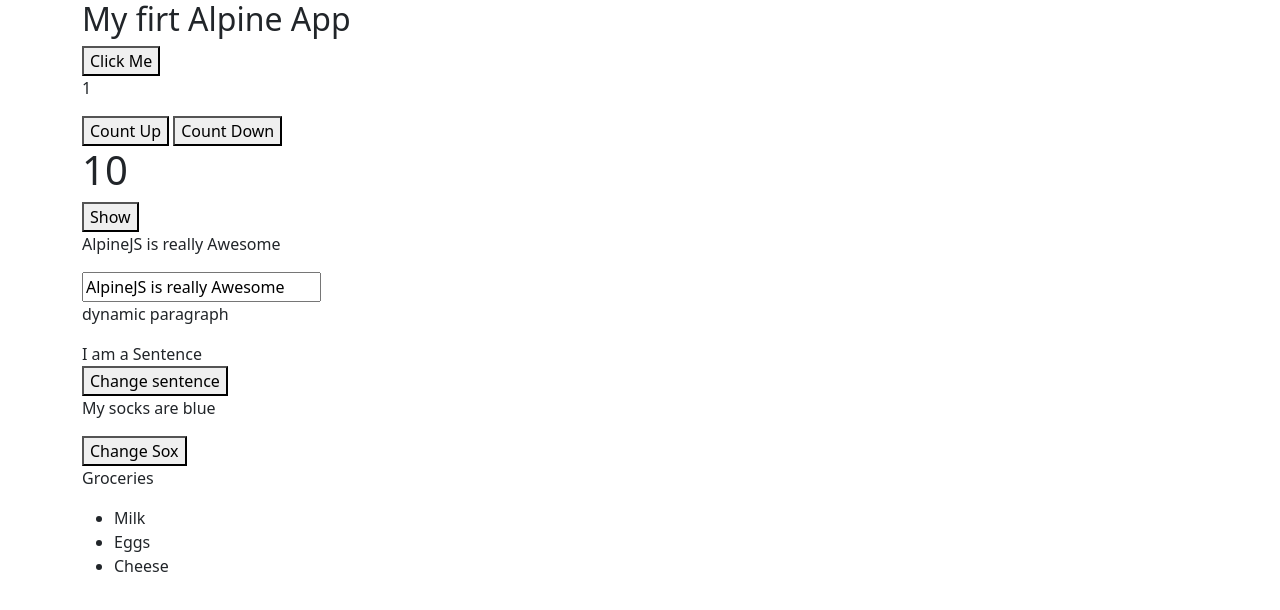
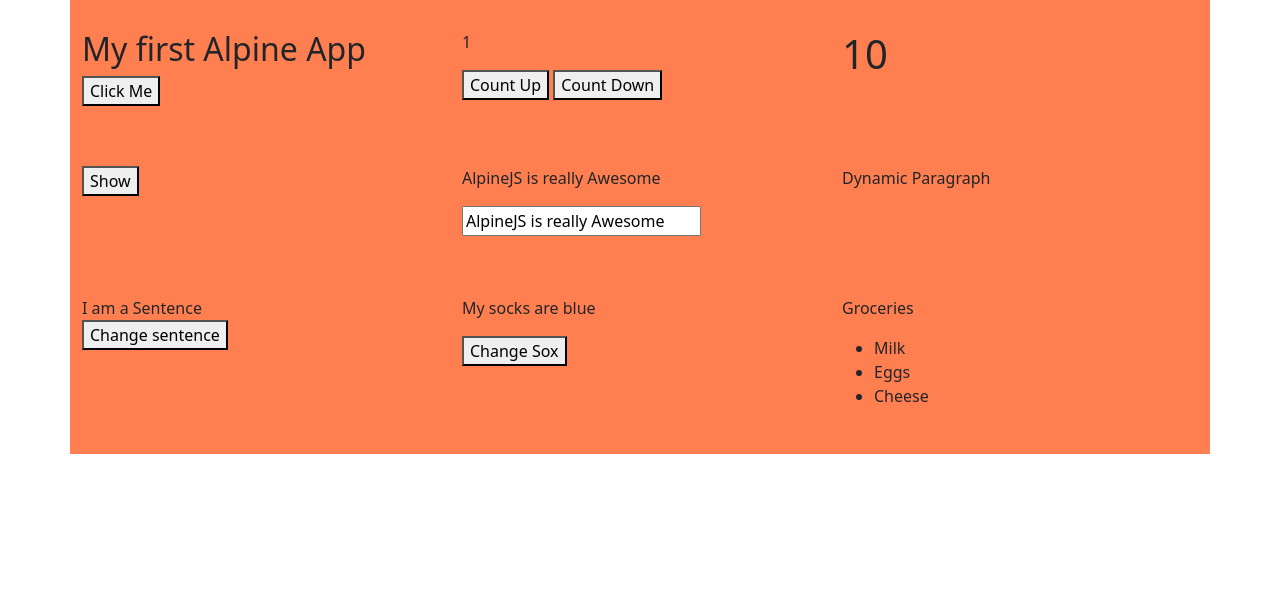
Before and after one commit to OmphileMokakale/AlpineJSFirstApp, a plain HTML site: page index.html in a window 1280 px wide. Drawn offline with nearby package versions, Linux system fonts and the light colour scheme.

Commit message:
added style.css and bootstrap

```diff
--- a/index.html
+++ b/index.html
@@ -3,6 +3,8 @@
 <head>
     <meta charset="UTF-8">
     <meta name="viewport" content="width=device-width, initial-scale=1.0">
+    <!--CSS -->
+    <link rel="stylesheet" href="style.css">
     <!-- Bootstrap CSS -->
     <link href="https://cdn.jsdelivr.net/npm/bootstrap@5.0.2/dist/css/bootstrap.min.css" rel="stylesheet" integrity="sha384-EVSTQN3/azprG1Anm3QDgpJLIm9Nao0Yz1ztcQTwFspd3yD65VohhpuuCOmLASjC" crossorigin="anonymous">
     <title>Alpine JS</title>
@@ -10,7 +12,7 @@
 <body>
     <div class="container">
         <div class="row">
-    <div x-data="{title: 'My firt Alpine App'}">
+    <div class="col" x-data="{title: 'My first Alpine App'}">
 
         <h2 x-text="title"></h2>
 
@@ -18,7 +20,7 @@
         <button @click="title='Alpine Rocks!'">Click Me</button>
     </div>
 
-    <div x-data="{ count: 1 }">
+    <div class="col" x-data="{ count: 1 }">
         <p x-text="count"></p>
         <button @click="count++">Count Up</button>
         <button @click="count--"> Count Down</button>
@@ -26,41 +28,56 @@
 
 
     <!-- x-init Directive -->
-    <div x-data="{count: 60}"
+    <div class="col" x-data="{count: 60}"
     x-init="setInterval(function(){
                 count--;
               },100)";
     >
     <h1 x-text="count"></h1>
     </div>
+</div>
+</div>
+
+<div class="container">
+    <div class="row">
 
     <!-- x-show directive -->
-    <div x-data="{show: false}">
+    <div class="col" x-data="{show: false}">
         <button @click="show=!show">Show</button>
         <div x-show.transition="show">
             Hello
         </div>
     </div>
 
+
      <!-- x-model directive -->
-     <div x-data="{ title: 'AlpineJS is really Awesome' }">
+     <div class="col" x-data="{ title: 'AlpineJS is really Awesome' }">
         <p x-text="title"></p>
         <input type="text" x-model="title">
     </div>
 
-    <div x-data="{paragraph: '<p> dynamic paragraph</p>'}">
+<!-- x-html directive -->
+    <div class="col" x-data="{paragraph: '<p> Dynamic Paragraph</p>'}">
 
         <div x-html="paragraph"></div>
     </div>
 
+    </div>
+</div>
+
+<div class="container">
+    <div class="row">
+
     <!-- x-ref directive -->
-    <div x-data="{code: '<p> dynamic paragraph</p>'}">
+    <div class="col" x-data="{code: '<p> dynamic paragraph</p>'}">
         <div x-ref="sentence">I am a Sentence </div>
         <button @click="$refs.sentence.innerText = 'I just Changed'">Change sentence </button>
     </div>
 
+
+
 <!-- x-if directive -->
-<div x-data="{ socks: 'blue' }">
+<div class="col" x-data="{ socks: 'blue' }">
     <template x-if="socks=='blue'">
         <p>My socks are blue</p>
     </template>
@@ -71,7 +88,7 @@
 </div>
 
 <!-- x-for directive -->
-<div x-data="{ groceries: ['Milk', 'Eggs', 'Cheese'] }">
+<div class="col" x-data="{ groceries: ['Milk', 'Eggs', 'Cheese'] }">
     <p>Groceries</p>
     <ul>
         <template x-for="item in groceries">
--- /dev/null
+++ b/style.css
@@ -0,0 +1,5 @@
+
+  .container{
+    padding: 30px;
+    background-color: coral;
+    };
```
